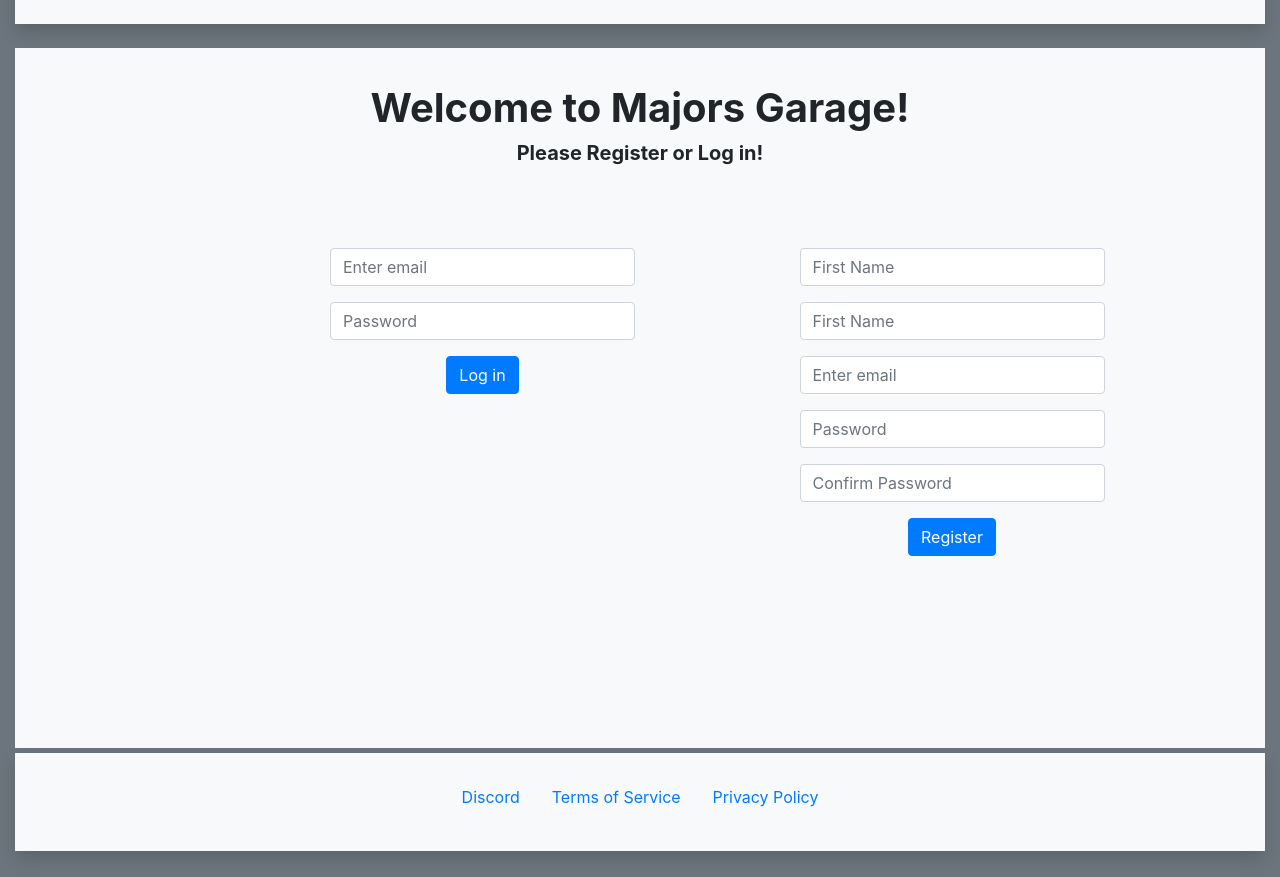
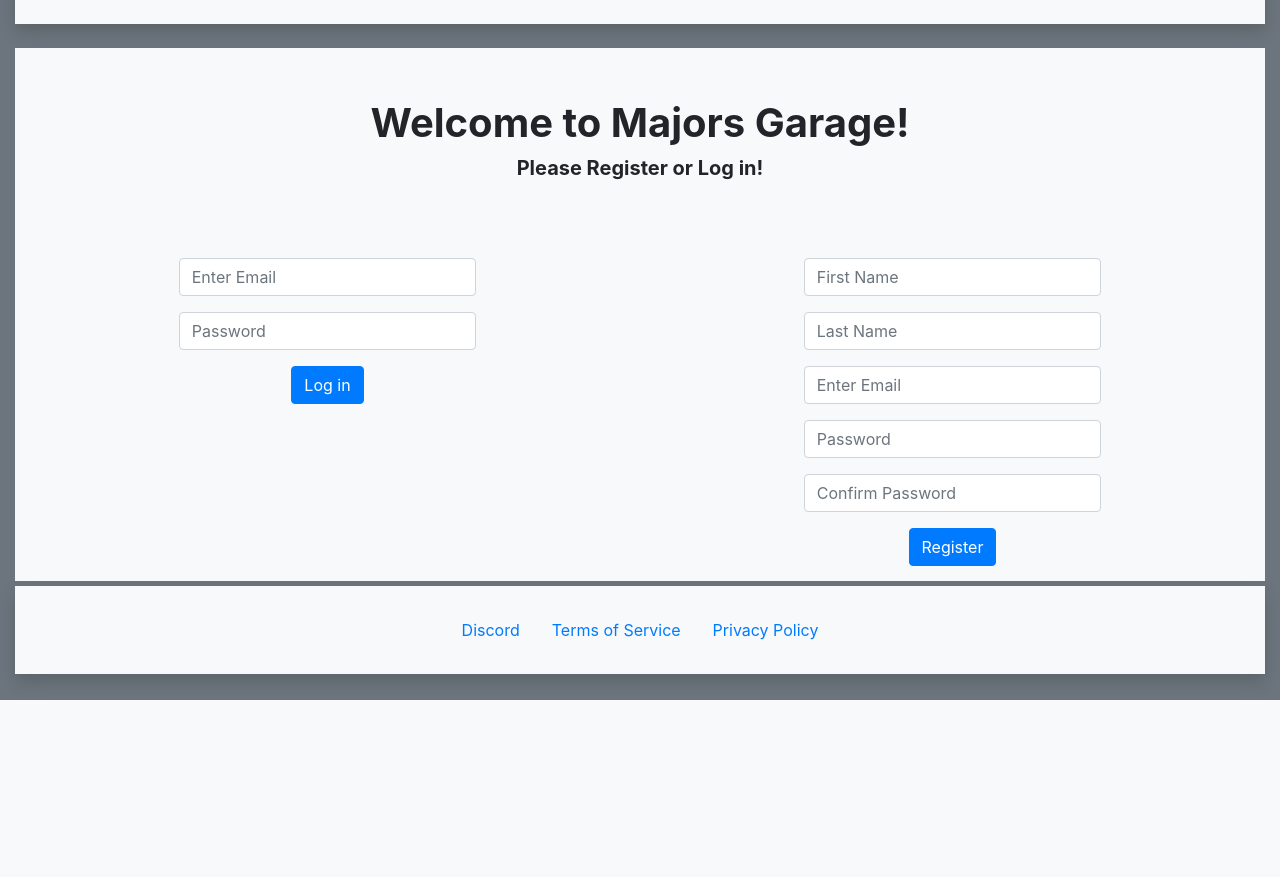
Before and after one commit to pataskad/majors_garage, a Django app: page / in a window 1280 px wide. Shown: the part 202-1079 px from the top of the page. After the commit the page ends 902 px from the top, so only its background shows below. Run offline with Django 3.2, Linux system fonts and the light colour scheme; some libraries are stand-ins or nearby versions.

Commit message:
Login Styling Improvements

```diff
--- a/login/templates/index.html
+++ b/login/templates/index.html
@@ -1,4 +1,4 @@
-
+{% load static %}
 <!DOCTYPE html>
 <html lang="en">
 <head>
@@ -12,7 +12,7 @@
   <script src="https://js.stripe.com/v3/"></script>
 </head>
 <body>
-
+<!--The intention is to have some kind of admin login to add new products and make the site essentially manageable without needing intense, active management by a skilled developer-->
 <div class="container-fluid bg-secondary" style="padding-top: 2px; padding-bottom: 2px;">
     <div class="shadow p-4 mb-4 bg-light" style="justify-content: center;">
         <nav class="navbar navbar-expand-xl navbar-light bg-light" style="justify-content: center;">
@@ -20,10 +20,13 @@
             <button class="navbar-toggler" type="button" data-toggle="collapse" data-target="#navbarSupportedContent" aria-controls="navbarSupportedContent" aria-expanded="false" aria-label="Toggle navigation">
         </nav>
     </div>
-    <div class="container-fluid bg-light" style="height: 700px;">
-        <div class="w-100 d-inline-block" style="text-align: center; margin-top: 30px;">
+    <div class="container-fluid bg-light" style="height: auto; padding: 15px;">
+        <div class="row">
+            <div class="col-12" style="text-align: center; margin-top: 30px; margin-bottom: 75px;">
                 <b style="font-size: 40px;">Welcome to Majors Garage!</b><br>
                 <b style="font-size: 20px;">Please Register or Log in!</b>
+            </div>
+            <div class="col-6">
                 {% if messages %}
                 <ul class="messages">
                     {% for message in messages %}
@@ -31,21 +34,19 @@
                     {% endfor %}
                 </ul>
                 {% endif %}
-        </div>
-        <div class="w-25 d-inline-block" style="text-align: center; margin: 80px; margin-left: 300px; vertical-align: top;">
-            <form action='/login' method='post'>
+                <form action='/login' style="width: 50%; text-align: center; margin: auto;" method='post'>
                     {% csrf_token %}
                     <div class="form-group">
-                <input type="email" class="form-control" id="email" name="email" placeholder="Enter email">
+                    <input type="email" class="form-control" id="email" name="email" placeholder="Enter Email">
                     </div>
                     <div class="form-group">
                     <input type="password" class="form-control" id="password" name="password" placeholder="Password">
                     </div>
-                <button type="submit" class="btn btn-primary">Log in</button>
+                    <button type="submit" id="login-btn" class="btn btn-primary">Log in</button>
                 </form>
             </div>
-        <div class="w-25 d-inline-block" style="text-align: center; margin: 80px;">
-            <form action='/register'  method='post'>
+            <div class="col-6">
+                <form action='/register' style="width: 50%; text-align: center; margin: auto;" method='post'>
                     {% csrf_token %}
                     <div class="form-group">
                         <input type="text" required class="form-control" id="first_name" name="first_name"  placeholder="First Name">
@@ -53,12 +54,12 @@
                         <div class="invalid-feedback">Please fill out this field.</div>
                     </div>
                     <div class="form-group">
-                    <input type="text" required class="form-control" id="last_name" name="last_name" placeholder="First Name">
+                        <input type="text" required class="form-control" id="last_name" name="last_name" placeholder="Last Name">
                         <div class="valid-feedback">Valid.</div>
                         <div class="invalid-feedback">Please fill out this field.</div>
                     </div>
                     <div class="form-group">
-                    <input type="email" required class="form-control" id="email" name="email" aria-describedby="emailHelp" placeholder="Enter email">
+                        <input type="email" required class="form-control" id="email" name="email" aria-describedby="emailHelp" placeholder="Enter Email">
                         <div class="valid-feedback">Valid.</div>
                         <div class="invalid-feedback">Please fill out this field.</div>
                     </div>
@@ -76,8 +77,9 @@
                 </form>
             </div>
         </div>
+    </div>
     <div class="shadow p-4 mb-4 bg-light" style="margin-top: 5px; margin-bottom: 5px;">
-        <div class="container-fluid bg-light" style="height: 50px;">
+        <div class="container-fluid bg-light" style="height: auto;">
                 <ul class="nav" style="justify-content: center;">
                     <li class="nav-item">
                     <a class="nav-link" href="#">Discord</a>
```
Lines whose indentation alone changed are shown as unchanged.
